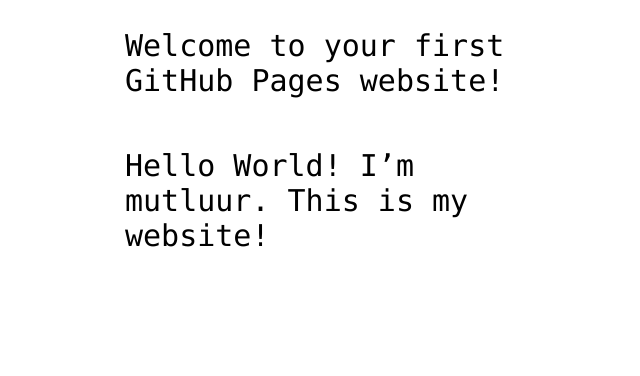
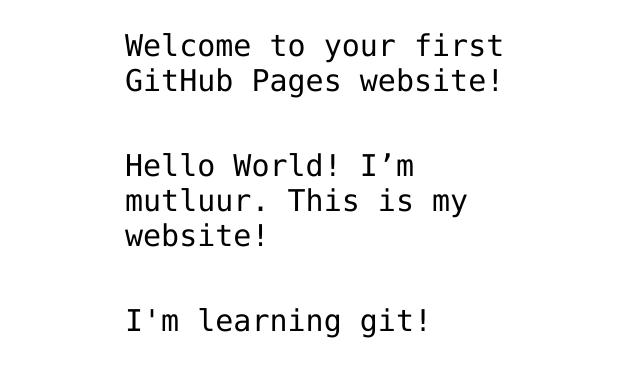
Before and after one commit to mutluur/mutluur.github.io, a plain HTML site: page index.html in a window 1280 px wide. Shown: the part 360-736 px from the top of the page, without its empty margins (315-955 px from the left). Drawn offline with Linux system fonts and the light colour scheme.

Commit message:
commit over github.com

```diff
--- a/index.html
+++ b/index.html
@@ -14,6 +14,7 @@
 <!-- Change this code here by copy and pasting your template on line 15 -->
 <p>Welcome to your first GitHub Pages website!</p>
 <p>Hello World! I’m mutluur. This is my website!</p>
+<p>I'm learning git!</p>
 
 </body>
 </html>
```
